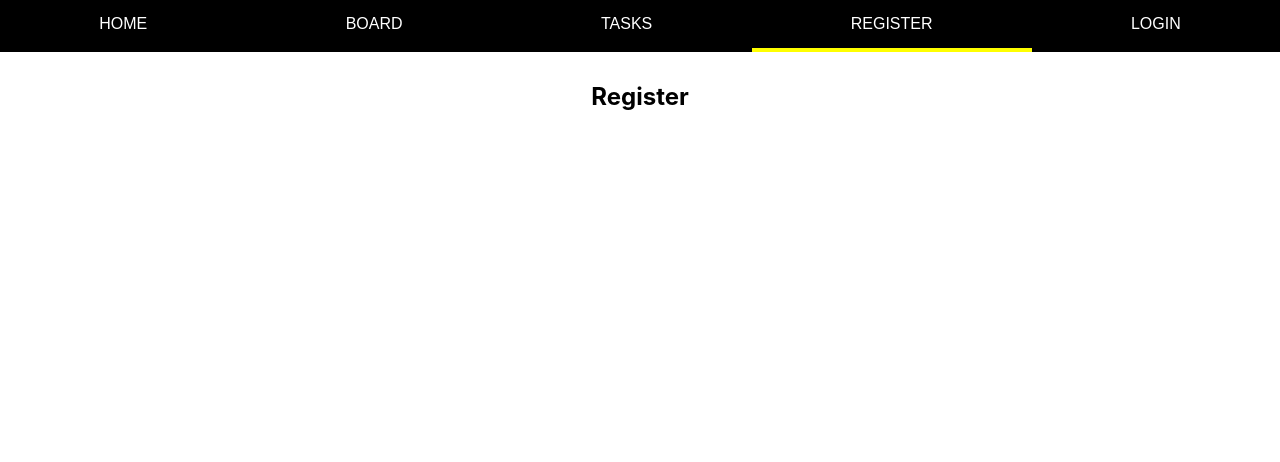
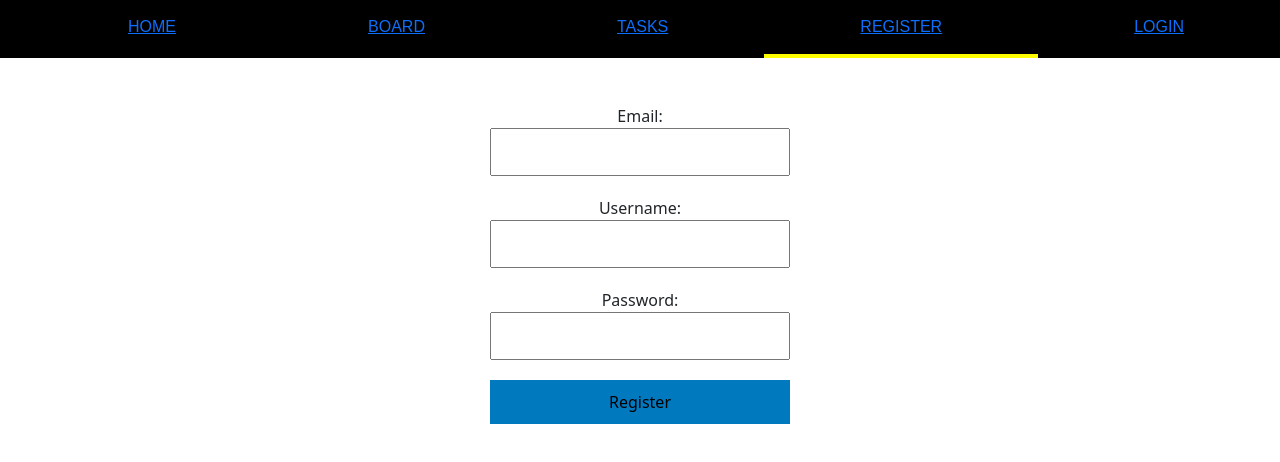
Before and after one commit to karol199393/TrelloFrontEndReact, a React (Create React App) app: page /register in a window 1280 px wide. Shown: the top 462 px of the page. Built offline with nearby package versions, Linux system fonts and the light colour scheme.

Commit message:
add login&register succesfull

```diff
--- a/package.json
+++ b/package.json
@@ -10,6 +10,7 @@
     "@testing-library/react": "^13.4.0",
     "@testing-library/user-event": "^13.5.0",
     "axios": "^1.6.8",
+    "bootstrap": "^5.3.3",
     "react": "^18.3.1",
     "react-dom": "^18.3.1",
     "react-router-dom": "^6.23.0",
--- a/src/components/Login.js
+++ b/src/components/Login.js
@@ -1,11 +1,55 @@
-import React from "react";
+import React ,{useState} from "react";
+import 'bootstrap/dist/css/bootstrap.min.css';
+import './login.css';
 
-const Login = () => {
+
+
+
+function Login() {
+    const [username, setUsername] = useState("");
+    const [password, setPassword] = useState("");
+    const [loginStatus, setLoginStatus] = useState("");
+
+    const handleSubmit = async (event) => {
+        event.preventDefault();
+        const response = await fetch("http://localhost:8080/api/v1/login", {
+            method: "POST",
+            headers: {
+                "Content-Type": "application/json",
+            },
+            body: JSON.stringify({ username, password }),
+        });
+        const data = await response.json();
+        console.log(data);
+        if (response.ok) {
+            setLoginStatus("Logged in successfully");
+        } else {
+            setLoginStatus("Failed to log in");
+        }
+    };
     return (
-        <div>
-            <h1>Login</h1>
-        </div>
+       <form onSubmit={handleSubmit} className="login-form">
+           <label>
+               Username:
+               <input
+                   type="text"
+                   value={username}
+                   onChange={(event) => setUsername(event.target.value)}
+               />
+           </label>
+           <label>
+               Password:
+               <input
+                   type="password"
+                   value={password}
+                   onChange={(event) => setPassword(event.target.value)}
+               />
+           </label>
+           <button type="submit">Login</button>
+           <div>{loginStatus}</div> {/* Wyświetl status logowania */}
+       </form>
     );
 };
 
+
 export default Login;
--- /dev/null
+++ b/src/components/login.css
@@ -0,0 +1,25 @@
+.login-form {
+    width: 300px;
+    margin: 0 auto;
+}
+
+.login-form label {
+    display: block;
+    margin-bottom: 10px;
+}
+.login-form input[type="text"],
+.login-form input[type="password"] {
+    width: 100%;
+    padding: 10px;
+    margin-bottom: 10px;
+}
+.login-form button {
+    width: 100%;
+    padding: 10px;
+    background-color: #0079bf;
+    border: none;
+    cursor: pointer;
+}
+.login-form button:hover {
+    background-color: silver
+}
--- /dev/null
+++ b/src/components/register.css
@@ -0,0 +1,31 @@
+.register-form {
+    width: 300px;
+    margin: 0 auto;
+}
+
+.register-form label {
+    width: 300px;
+    display: block;
+    margin-bottom:10px;
+}
+
+.register-form input[type="text"],
+.register-form input[type="password"] {
+    width: 100%;
+    padding:10px;
+    margin-bottom: 10px;
+}
+
+.register-form button {
+    width: 100%;
+    padding:10px;
+    background-color: #0079bf;
+    border: none;
+    cursor: pointer;
+
+}
+
+.register-form button:hover {
+    background-color: silver
+
+}
--- a/src/components/register.js
+++ b/src/components/register.js
@@ -1,10 +1,52 @@
-import React from "react";
+import React ,{ useState } from "react";
+import "./register.css";
+import 'bootstrap/dist/css/bootstrap.min.css';
 
 const Register = () => {
+    const [email, setEmail] = useState("");
+    const [username, setUsername] = useState("");
+    const [password, setPassword] = useState("");
+
+    const handleSubmit = async (event) => {
+        event.preventDefault();
+        const response = await fetch("http://localhost:8080/api/v1/register", {
+            method: "POST",
+            headers: {
+                "Content-Type": "application/json",
+            },
+            body: JSON.stringify({ email, username, password }),
+        });
+        const data = await response.json();
+        console.log(data);
+    };
     return (
-        <div>
-            <h1>Register</h1>
-        </div>
+      <form onSubmit={handleSubmit} className="register-form">
+      <label>
+        Email:
+        <input
+          type="text"
+          value={email}
+          onChange={(event) => setEmail(event.target.value)}
+        />
+      </label>
+      <label>
+        Username:
+        <input
+          type="text"
+          value={username}
+          onChange={(event) => setUsername(event.target.value)}
+        />
+      </label>
+      <label>
+        Password:
+        <input
+          type="password"
+          value={password}
+          onChange={(event) => setPassword(event.target.value)}
+        />
+      </label>
+      <button type="submit">Register</button>
+</form>
     );
 };
 
```
Also changed, not shown: 1 other file (tests, documents, lock files or other folders).
